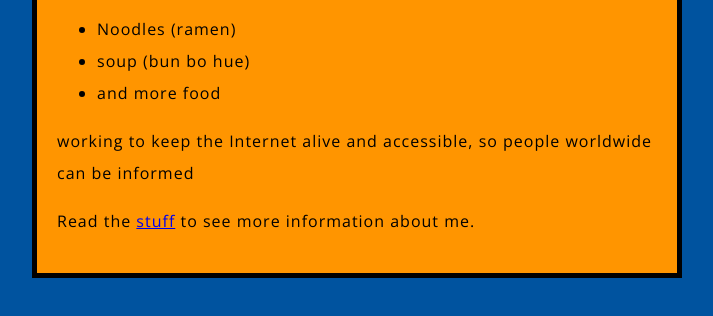
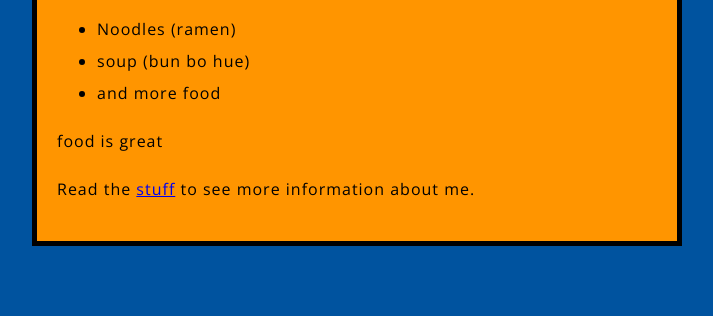
Before and after one commit to Smossley/Smossley.github.io, a plain HTML site: page index.html in a window 1280 px wide. Shown: the part 366-682 px from the top of the page, without its empty margins (283-996 px from the left). Drawn offline with nearby package versions, Linux system fonts and the light colour scheme.

Commit message:
Update index.html

```diff
--- a/index.html
+++ b/index.html
@@ -18,7 +18,7 @@
       <li>and more food</li>
     </ul>
 
-    <p>working to keep the Internet alive and accessible, so people worldwide can be informed
+    <p>food is great
     <p>Read the <a href="http://www.staggeringbeauty.com/">stuff</a> to see more information about me.</p>
   </body>
 </html>
```
